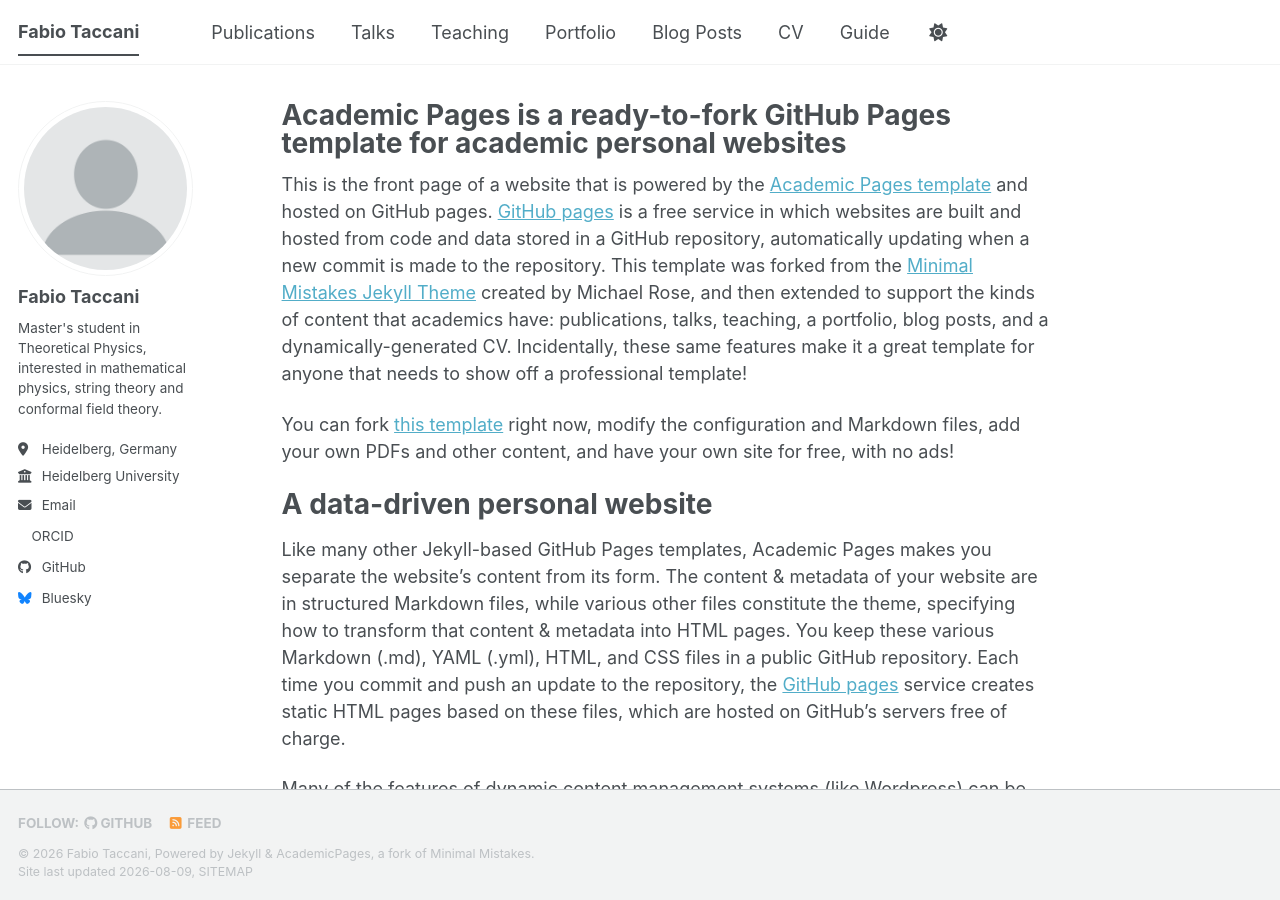
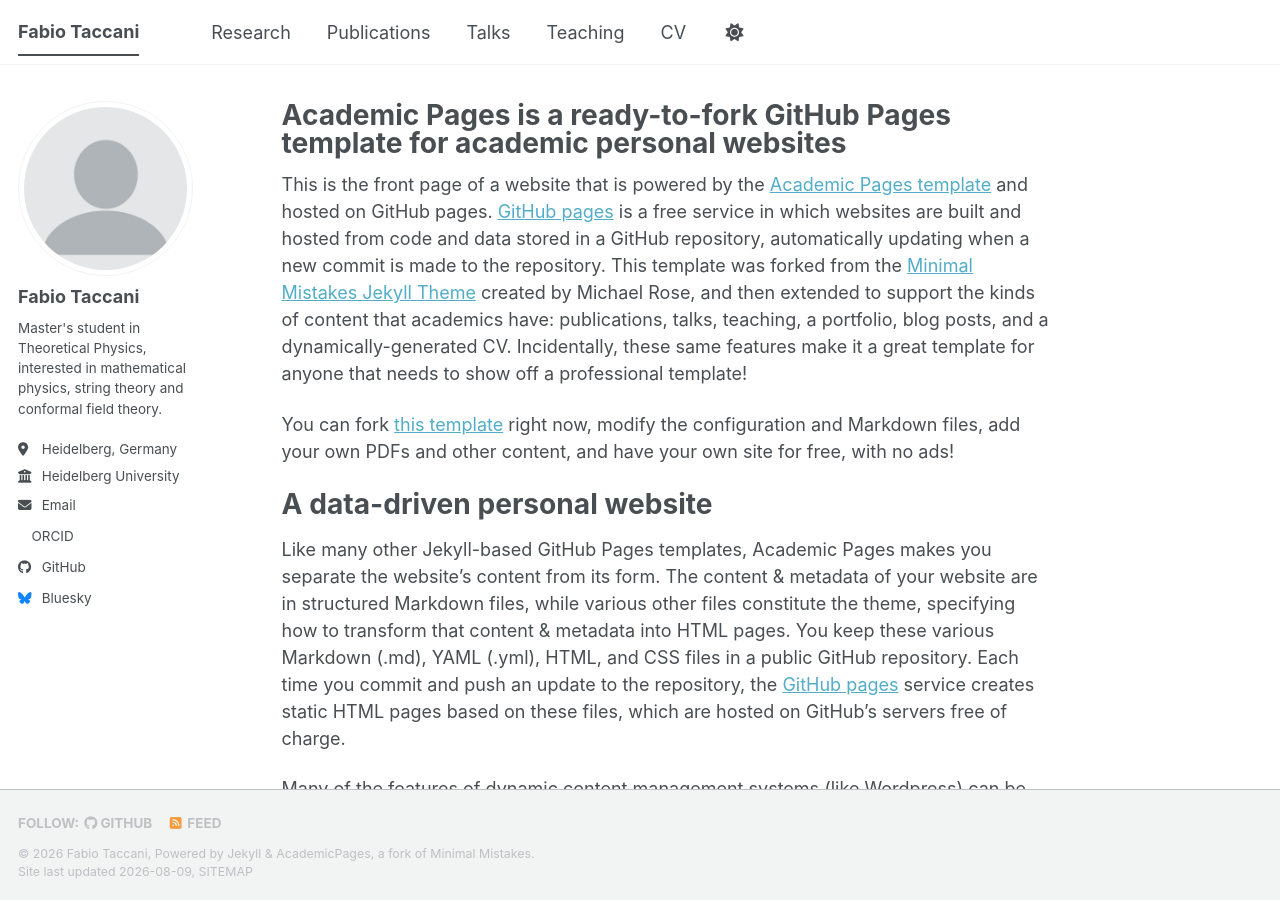
Before and after one commit to FabioTaccani/FabioTaccani.github.io, a Jekyll site: the page built from _pages/about.md, in a window 1280 px wide and 900 px high. Built offline with Jekyll 4.4.1, drawn with Linux system fonts in a browser that asks for light colours; a style sheet for code colours, icons or effects is not loaded.

Commit message:
Update navigation.yml

```diff
--- a/_data/navigation.yml
+++ b/_data/navigation.yml
@@ -8,6 +8,9 @@
 #      Markdown formatted page while the second is generated using JSON.
 
 main:
+  - title: "Research"
+    url: /research/
+
   - title: "Publications"
     url: /publications/
 
@@ -17,17 +20,5 @@ main:
   - title: "Teaching"
     url: /teaching/
 
-  - title: "Portfolio"
-    url: /portfolio/
-
-  - title: "Blog Posts"
-    url: /year-archive/
-
   - title: "CV"
     url: /cv/
-
-  # - title: "CV"
-  #   url: /cv-json/
-
-  - title: "Guide"
-    url: /markdown/
```
